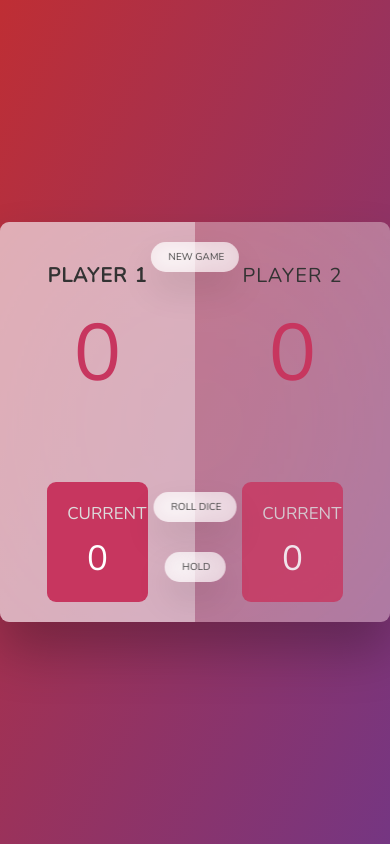
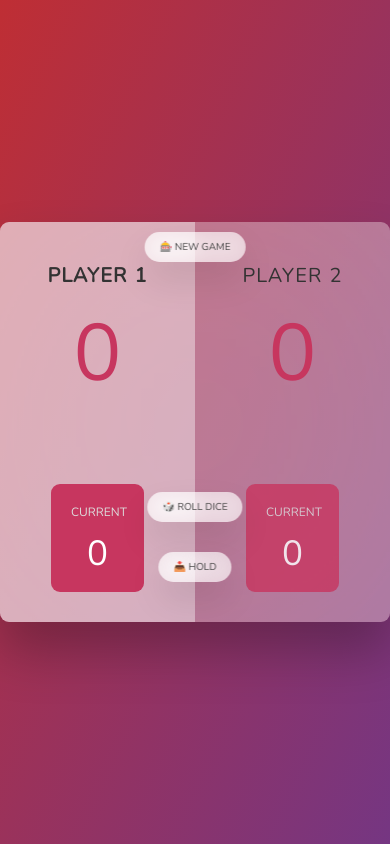
Before and after one commit to ameyrane98/Javascript, a plain HTML site: page index.html in a window 390 px wide. Drawn offline with nearby package versions, Linux system fonts and the light colour scheme.

Commit message:
updated css

```diff
--- a/style.css
+++ b/style.css
@@ -172,9 +172,19 @@ main {
 }
 
 @media all and (max-width: 600px) {
+  * {
+    margin: 0;
+    padding: 0;
+    box-sizing: inherit;
+  }
+
+  html {
+    font-size: 62.5%;
+    box-sizing: border-box;
+  }
   main {
     position: relative;
-    width: 50rem;
+    width: 40rem;
     height: 40rem;
   }
 
@@ -187,7 +197,7 @@ main {
     padding: 2rem;
   }
   .name {
-    /* position: relative; */
+    position: relative;
     font-size: 2rem;
     text-transform: uppercase;
     letter-spacing: 1px;
@@ -201,13 +211,13 @@ main {
     font-size: 1rem;
   }
   .btn::first-letter {
-    font-size: 0rem;
+    font-size: 1rem;
     display: inline-block;
     margin-right: 0rem;
   }
 
   .btn--new {
-    top: 2rem;
+    top: 1rem;
   }
   .btn--roll {
     top: 27rem;
@@ -224,8 +234,12 @@ main {
     width: max-content;
   }
 
-  /* .current {
-    width: 50%;
-    height: 20%;
-  } */
+  .current {
+    width: 60%;
+    height: 30%;
+    margin: 1em;
+  }
+  .current-label {
+    font-size: 1.2rem;
+  }
 }
```
